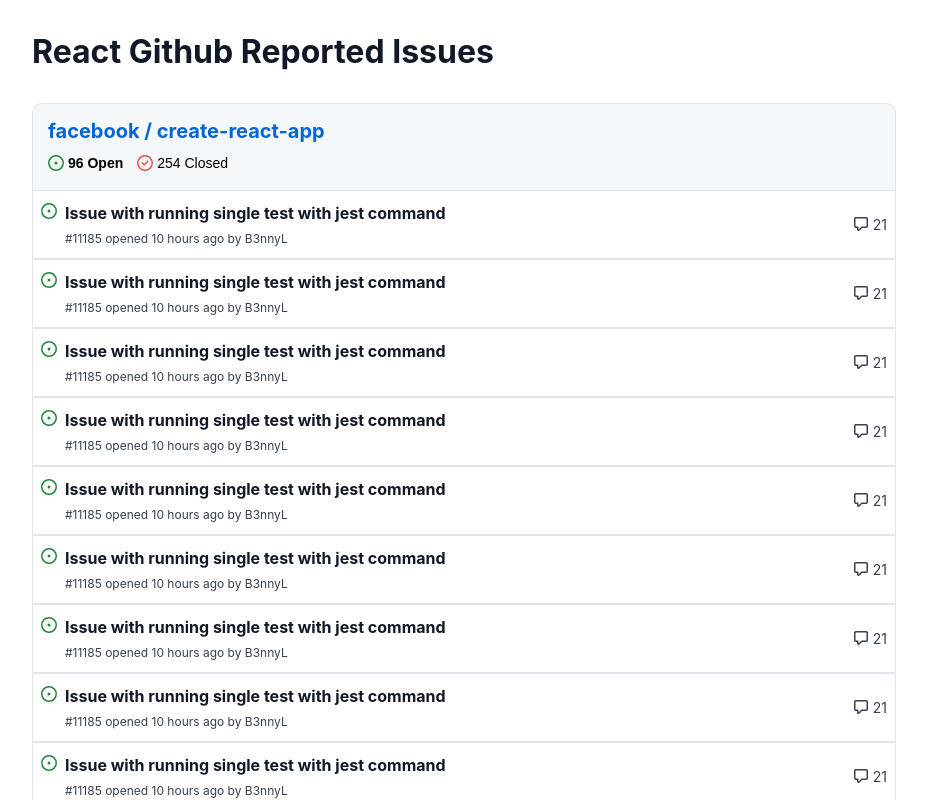
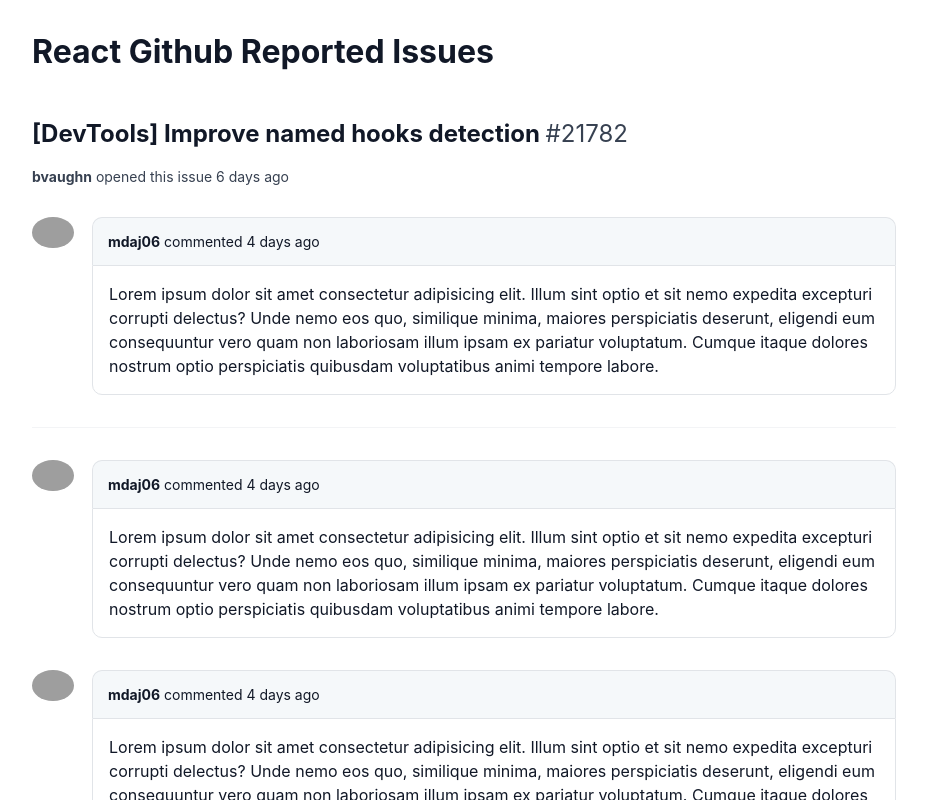
Before and after one commit to alpharameeztech/react-github-issues, a React (Create React App) app: page /issues/1 in a window 1280 px wide. Shown: the top 800 px of the page, without its empty margins (176-1103 px from the left). Built offline with nearby package versions, Linux system fonts and the light colour scheme; grey boxes are pictures that could not be loaded.

Commit message:
Add react router

```diff
--- a/src/App.js
+++ b/src/App.js
@@ -1,14 +1,30 @@
 import './App.css';
 import Issues from "./Issues";
+import {BrowserRouter as Router, Routes, Route, Link} from "react-router-dom";
+import Details from "./Details";
+import NoMatch from "./NoMatch";
 
 function App() {
   const fakeArray = [1, 2, 3, 4, 5, 6, 7, 8, 9, 10];
 
   return (
+      <>
       <div className="container">
         <h1>React Github Reported Issues</h1>
-        <Issues />
+          <Router>
+              <div className="todo-app-container">
+                  <div className="content">
+                      <Routes>
+                          <Route path="/" element={<Issues />} />
+                          <Route path="/issues/:id" element={<Details />} />
+                          <Route path="*" element={<NoMatch />} />
+                      </Routes>
+                  </div>
+              </div>
+          </Router>
+
       </div>
+      </>
   );
 }
 
--- /dev/null
+++ b/src/NoMatch.jsx
@@ -0,0 +1,7 @@
+import React from 'react'
+
+export default function NoMatch() {
+    return (
+        <div className='container'><h1>Error: 404. Not found.</h1></div>
+    )
+}
```
